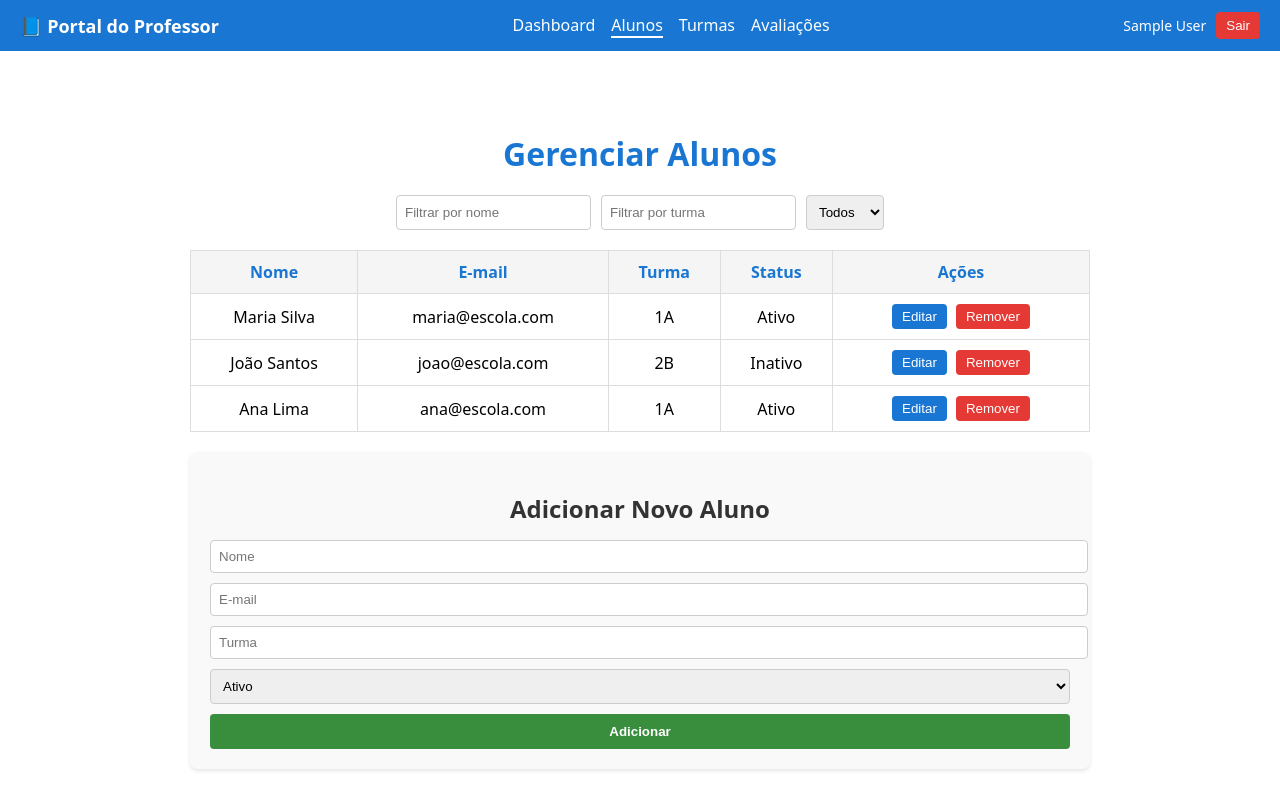
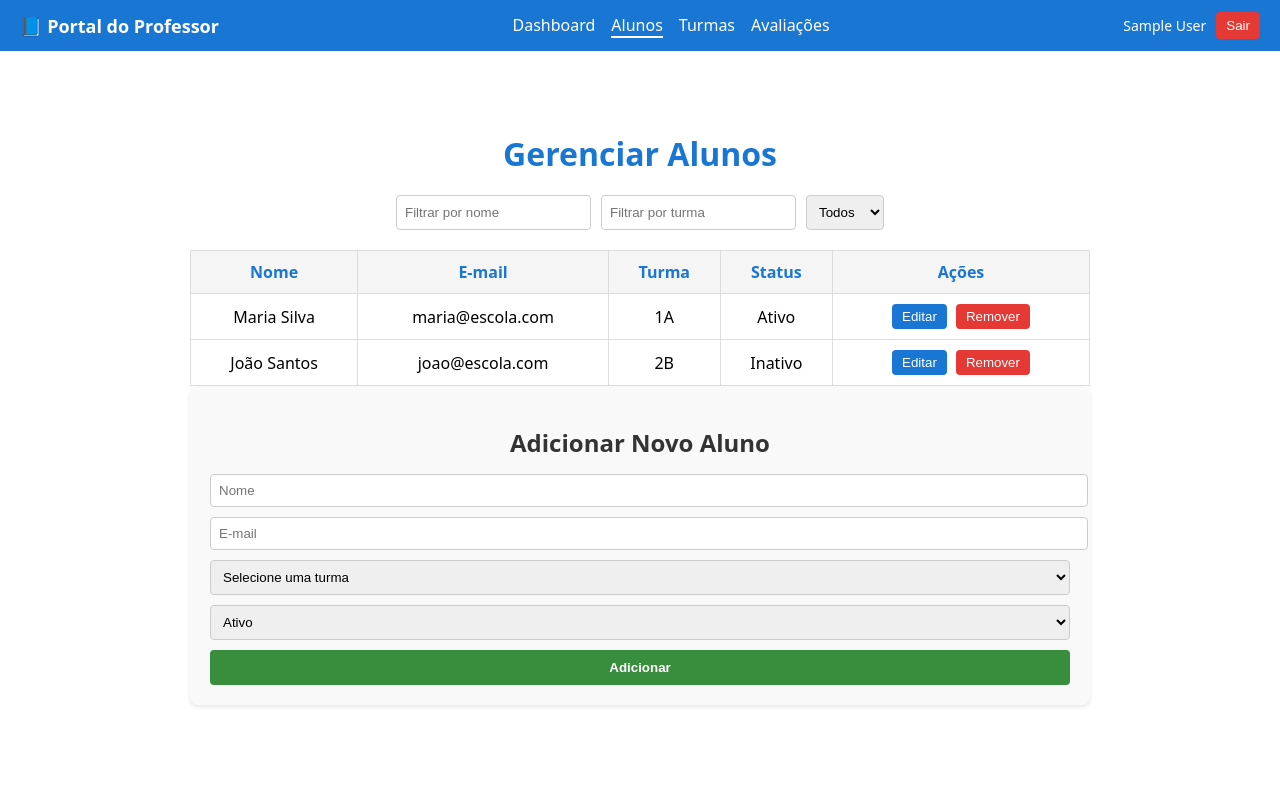
Before and after one commit to lukasasael/React-Portal-Professor, a React (Create React App) app in the folder portal-professor/: page /alunos in a window 1280 px wide. Shown: the top 810 px of the page. Built offline with nearby package versions, Linux system fonts and the light colour scheme; sample sign-in values are in the browser's storage.

Commit message:
Fixing Logic Errors

```diff
--- a/portal-professor/src/pages/Alunos/AlunosView.tsx
+++ b/portal-professor/src/pages/Alunos/AlunosView.tsx
@@ -5,6 +5,7 @@ type Props = {
   filtro: { nome: string; turma: string; status: string };
   novoAluno: Omit<Aluno, "id">;
   modoEdicao: number | null;
+  turmas: { id: number; nome: string }[];
   onChangeFiltro: (f: { nome: string; turma: string; status: string }) => void;
   onChangeNovoAluno: (a: Omit<Aluno, "id">) => void;
   onAddAluno: (e: React.FormEvent) => void;
@@ -17,6 +18,7 @@ export function AlunosView({
   filtro,
   novoAluno,
   modoEdicao,
+  turmas,
   onChangeFiltro,
   onChangeNovoAluno,
   onAddAluno,
@@ -52,7 +54,6 @@ export function AlunosView({
       </div>
 
       {/* 📋 Tabela */}
-      <div className="alunos-tabela-wrapper">
       <table className="alunos-tabela">
         <thead>
           <tr>
@@ -91,7 +92,6 @@ export function AlunosView({
           )}
         </tbody>
       </table>
-      </div>
 
       {/* ➕ Formulário */}
       <form onSubmit={onAddAluno} className="form-novo-aluno">
@@ -106,6 +106,7 @@ export function AlunosView({
           }
           required
         />
+
         <input
           type="email"
           placeholder="E-mail"
@@ -115,15 +116,23 @@ export function AlunosView({
           }
           required
         />
-        <input
-          type="text"
-          placeholder="Turma"
+
+        {/* 🔽 Turmas disponíveis */}
+        <select
           value={novoAluno.turma}
           onChange={(e) =>
             onChangeNovoAluno({ ...novoAluno, turma: e.target.value })
           }
           required
-        />
+        >
+          <option value="">Selecione uma turma</option>
+          {turmas.map((t) => (
+            <option key={t.id} value={t.nome}>
+              {t.nome}
+            </option>
+          ))}
+        </select>
+
         <select
           value={novoAluno.status}
           onChange={(e) =>
--- a/portal-professor/src/pages/Alunos/index.tsx
+++ b/portal-professor/src/pages/Alunos/index.tsx
@@ -19,10 +19,20 @@ export default function Alunos() {
       : [
           { id: 1, nome: "Maria Silva", email: "maria@escola.com", turma: "1A", status: "Ativo" },
           { id: 2, nome: "João Santos", email: "joao@escola.com", turma: "2B", status: "Inativo" },
-          { id: 3, nome: "Ana Lima", email: "ana@escola.com", turma: "1A", status: "Ativo" },
         ];
   });
 
+  // 🔹 2. Carregar turmas disponíveis
+  const [turmas, setTurmas] = useState<{ id: number; nome: string }[]>([]);
+
+  useEffect(() => {
+    const data = localStorage.getItem("turmas");
+    if (data) {
+      setTurmas(JSON.parse(data));
+    }
+  }, []);
+
+  // 🔹 3. Atualizar alunos no localStorage
   useEffect(() => {
     localStorage.setItem("alunos", JSON.stringify(alunos));
   }, [alunos]);
@@ -36,16 +46,15 @@ export default function Alunos() {
   });
   const [modoEdicao, setModoEdicao] = useState<number | null>(null);
 
-  // 📘 Filtragem dinâmica
-  const alunosFiltrados = alunos.filter((a) => {
-    return (
+  // 📘 Filtragem
+  const alunosFiltrados = alunos.filter(
+    (a) =>
       a.nome.toLowerCase().includes(filtro.nome.toLowerCase()) &&
       a.turma.toLowerCase().includes(filtro.turma.toLowerCase()) &&
       (filtro.status === "" || a.status === filtro.status)
-    );
-  });
+  );
 
-  // ➕ Adicionar / Editar
+  // ➕ Adicionar / Editar aluno
   function handleAddAluno(e: React.FormEvent) {
     e.preventDefault();
     if (!novoAluno.nome || !novoAluno.email || !novoAluno.turma) return;
@@ -63,12 +72,10 @@ export default function Alunos() {
     setNovoAluno({ nome: "", email: "", turma: "", status: "Ativo" });
   }
 
-  // 🧹 Remover aluno
   function handleRemover(id: number) {
     setAlunos((prev) => prev.filter((a) => a.id !== id));
   }
 
-  // ✏️ Editar aluno
   function handleEditar(aluno: Aluno) {
     setNovoAluno(aluno);
     setModoEdicao(aluno.id);
@@ -80,6 +87,7 @@ export default function Alunos() {
       filtro={filtro}
       novoAluno={novoAluno}
       modoEdicao={modoEdicao}
+      turmas={turmas}
       onChangeFiltro={setFiltro}
       onChangeNovoAluno={setNovoAluno}
       onAddAluno={handleAddAluno}
--- a/portal-professor/src/pages/Turmas/TurmasView.tsx
+++ b/portal-professor/src/pages/Turmas/TurmasView.tsx
@@ -3,12 +3,12 @@ import { Turma } from "./index";
 type Props = {
   turmas: Turma[];
   filtro: string;
-  novaTurma: Omit<Turma, "id">;
+  novaTurma: { nome: string; capacidade: number };
   modoEdicao: number | null;
-  onChangeFiltro: (valor: string) => void;
-  onChangeNovaTurma: (t: Omit<Turma, "id">) => void;
+  onChangeFiltro: (v: string) => void;
+  onChangeNovaTurma: (t: { nome: string; capacidade: number }) => void;
   onAddTurma: (e: React.FormEvent) => void;
-  onEditar: (t: Turma) => void;
+  onEditar: (turma: Turma) => void;
   onRemover: (id: number) => void;
 };
 
@@ -61,10 +61,7 @@ export function TurmasView({
                   <button onClick={() => onEditar(t)} className="btn-editar">
                     Editar
                   </button>
-                  <button
-                    onClick={() => onRemover(t.id)}
-                    className="btn-remover"
-                  >
+                  <button onClick={() => onRemover(t.id)} className="btn-remover">
                     Remover
                   </button>
                 </td>
@@ -82,9 +79,7 @@ export function TurmasView({
           type="text"
           placeholder="Nome"
           value={novaTurma.nome}
-          onChange={(e) =>
-            onChangeNovaTurma({ ...novaTurma, nome: e.target.value })
-          }
+          onChange={(e) => onChangeNovaTurma({ ...novaTurma, nome: e.target.value })}
           required
         />
         <input
@@ -92,22 +87,7 @@ export function TurmasView({
           placeholder="Capacidade"
           value={novaTurma.capacidade}
           onChange={(e) =>
-            onChangeNovaTurma({
-              ...novaTurma,
-              capacidade: Number(e.target.value),
-            })
-          }
-          required
-        />
-        <input
-          type="number"
-          placeholder="Qtd. de Alunos"
-          value={novaTurma.qtdAlunos}
-          onChange={(e) =>
-            onChangeNovaTurma({
-              ...novaTurma,
-              qtdAlunos: Number(e.target.value),
-            })
+            onChangeNovaTurma({ ...novaTurma, capacidade: Number(e.target.value) })
           }
           required
         />
--- a/portal-professor/src/pages/Turmas/index.tsx
+++ b/portal-professor/src/pages/Turmas/index.tsx
@@ -1,4 +1,4 @@
-import { useState, useEffect } from "react";
+import { useEffect, useState } from "react";
 import { TurmasView } from "./TurmasView";
 import "./styles.css";
 
@@ -21,28 +21,8 @@ export default function Turmas() {
         ];
   });
 
-  // 🔹 Salva no localStorage sempre que mudar
-  useEffect(() => {
-    localStorage.setItem("turmas", JSON.stringify(turmas));
-  }, [turmas]);
-
-  // 🔹 Atualiza automaticamente a quantidade de alunos
-  useEffect(() => {
-    const dataAlunos = localStorage.getItem("alunos");
-    if (!dataAlunos) return;
-
-    const alunos = JSON.parse(dataAlunos);
-    const turmasAtualizadas = turmas.map((t) => {
-      const qtd = alunos.filter((a: any) => a.turma === t.nome).length;
-      return { ...t, qtdAlunos: qtd };
-    });
-
-    setTurmas(turmasAtualizadas);
-  }, []);
-
-  // 🔹 Atualiza quando houver mudança em "alunos" no localStorage
-  useEffect(() => {
-    function syncTurmas() {
+  // 🔹 Atualiza quantidade de alunos por turma
+  function atualizarQtdAlunos() {
     const dataAlunos = localStorage.getItem("alunos");
     if (!dataAlunos) return;
 
@@ -55,15 +35,26 @@ export default function Turmas() {
     );
   }
 
-    window.addEventListener("storage", syncTurmas);
-    return () => window.removeEventListener("storage", syncTurmas);
+  // 🔹 Carrega alunos ao montar
+  useEffect(() => {
+    atualizarQtdAlunos();
   }, []);
 
+  // 🔹 Atualiza automaticamente se alunos forem alterados
+  useEffect(() => {
+    window.addEventListener("storage", atualizarQtdAlunos);
+    return () => window.removeEventListener("storage", atualizarQtdAlunos);
+  }, []);
+
+  // 🔹 Salva turmas sempre que mudar
+  useEffect(() => {
+    localStorage.setItem("turmas", JSON.stringify(turmas));
+  }, [turmas]);
+
   const [filtro, setFiltro] = useState("");
-  const [novaTurma, setNovaTurma] = useState<Omit<Turma, "id">>({
+  const [novaTurma, setNovaTurma] = useState<Omit<Turma, "id" | "qtdAlunos">>({
     nome: "",
     capacidade: 0,
-    qtdAlunos: 0,
   });
   const [modoEdicao, setModoEdicao] = useState<number | null>(null);
 
@@ -71,22 +62,24 @@ export default function Turmas() {
     t.nome.toLowerCase().includes(filtro.toLowerCase())
   );
 
-  // ➕ Adicionar / Editar
+  // ➕ Adicionar ou editar turma
   function handleAddTurma(e: React.FormEvent) {
     e.preventDefault();
     if (!novaTurma.nome) return;
 
     if (modoEdicao) {
       setTurmas((prev) =>
-        prev.map((t) => (t.id === modoEdicao ? { ...t, ...novaTurma } : t))
+        prev.map((t) =>
+          t.id === modoEdicao ? { ...t, nome: novaTurma.nome, capacidade: novaTurma.capacidade } : t
+        )
       );
       setModoEdicao(null);
     } else {
-      const nova = { ...novaTurma, id: Date.now() };
+      const nova = { ...novaTurma, id: Date.now(), qtdAlunos: 0 };
       setTurmas((prev) => [...prev, nova]);
     }
 
-    setNovaTurma({ nome: "", capacidade: 0, qtdAlunos: 0 });
+    setNovaTurma({ nome: "", capacidade: 0 });
   }
 
   // 🧹 Remover turma
@@ -96,7 +89,7 @@ export default function Turmas() {
 
   // ✏️ Editar turma
   function handleEditar(turma: Turma) {
-    setNovaTurma(turma);
+    setNovaTurma({ nome: turma.nome, capacidade: turma.capacidade });
     setModoEdicao(turma.id);
   }
 
```
Lines whose indentation alone changed are shown as unchanged.
